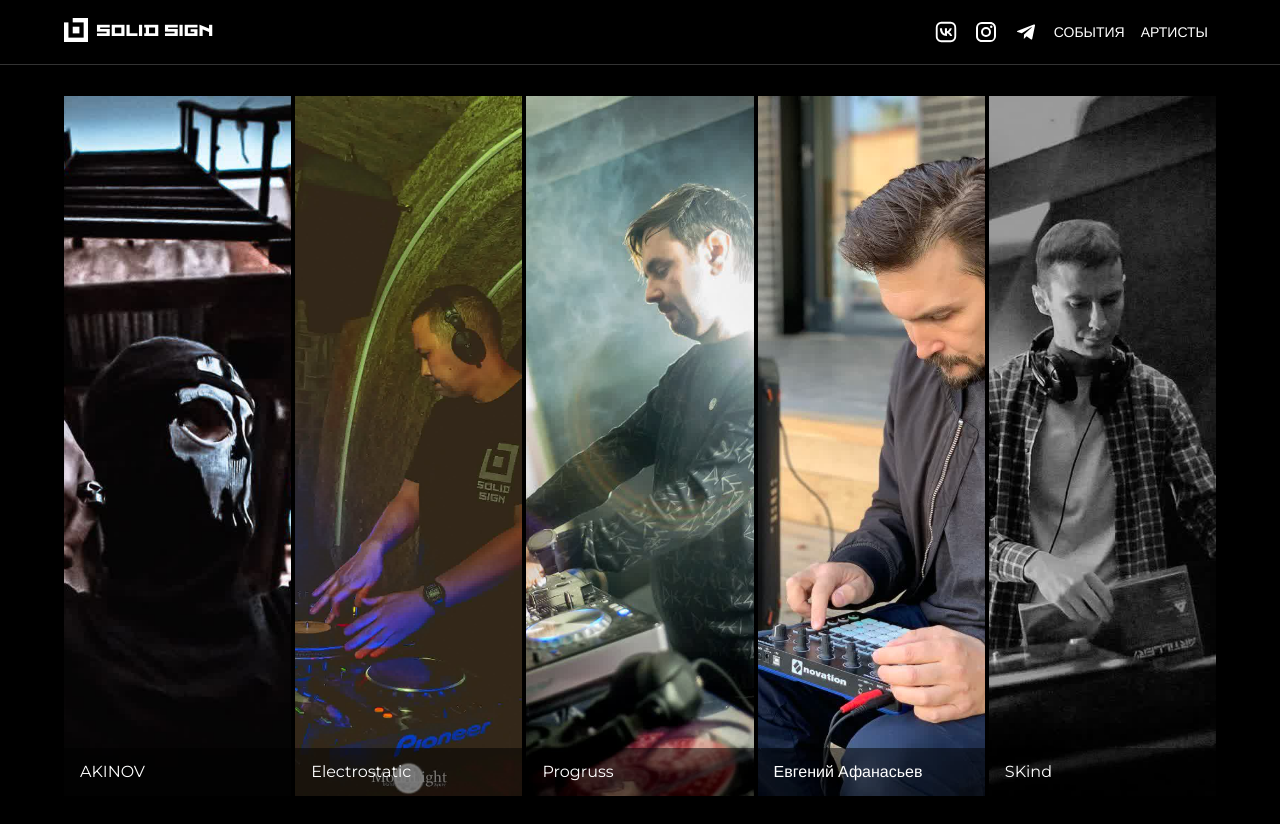
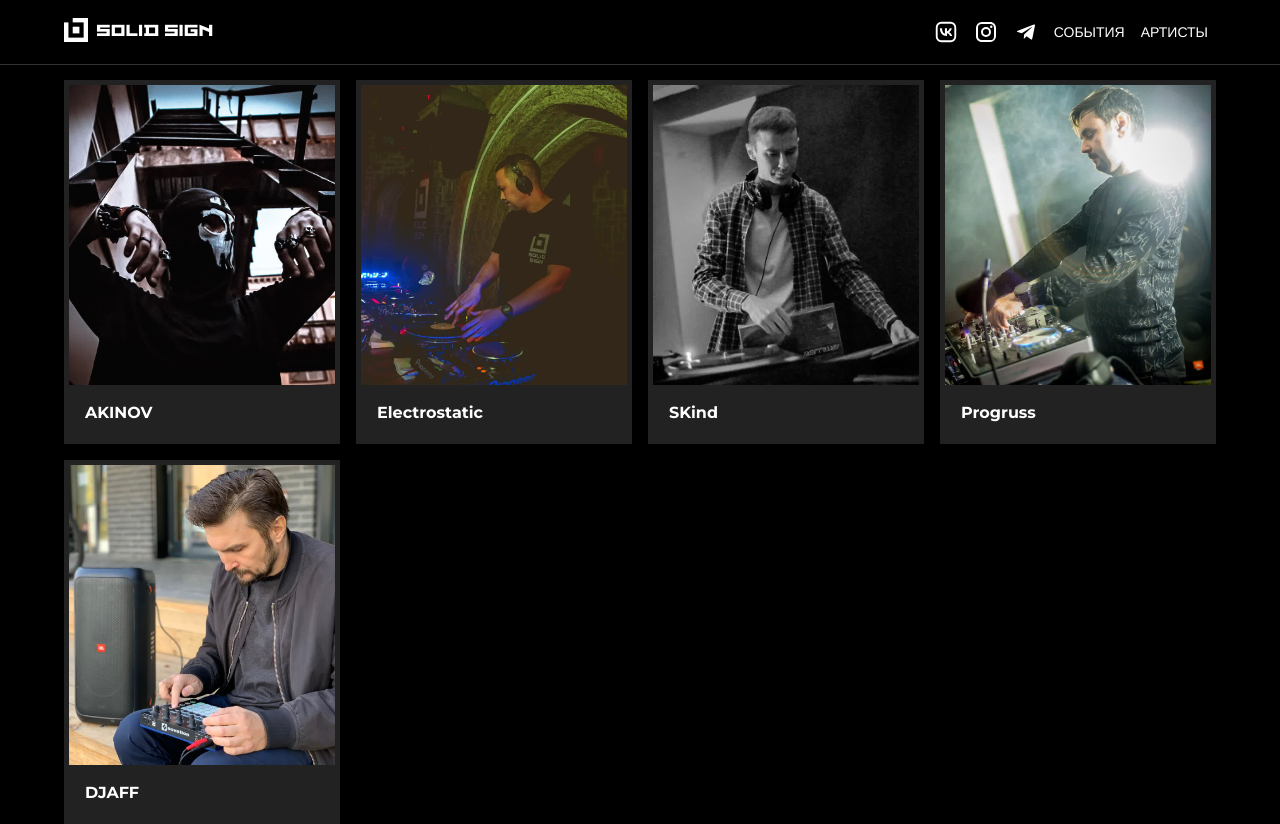
Before and after one commit to solidsignparty/solidsignparty, a Next.js app: page /artists in a window 1280 px wide. Built offline with nearby package versions, Linux system fonts and the light colour scheme; a web font is replaced by a local one.

Commit message:
improved artists page

```diff
--- /dev/null
+++ b/src/components/ArtistCard.jsx
@@ -0,0 +1,24 @@
+import Card from '@mui/material/Card';
+import CardContent from '@mui/material/CardContent';
+import CardMedia from '@mui/material/CardMedia';
+import Typography from '@mui/material/Typography';
+
+
+const ArtistCard = ({ img, title }) => {
+  return (
+    <Card>
+      <CardMedia
+        sx={{ height: 300 }}
+        image={img}
+        title={title}
+      />
+      <CardContent sx={{ mb: '-10px' }} >
+        <Typography noWrap color="white">
+          <b>{title}</b>
+        </Typography>
+      </CardContent>
+    </Card>
+  );
+};
+
+export default ArtistCard;
--- a/src/hooks.js
+++ b/src/hooks.js
@@ -1,4 +1,7 @@
 import { useState, useEffect } from 'react';
+import useMediaQuery from '@mui/material/useMediaQuery';
+import { useTheme } from '@mui/material/styles';
+
 
 export const withOS = () => {
   const [osName, setOsName] = useState();
@@ -13,3 +16,15 @@ export const withOS = () => {
   });
   return osName;
 };
+
+export const withMaxWidth = () => {
+  const theme = useTheme();
+  const upSm = useMediaQuery(theme.breakpoints.up('sm'));
+  const upMd = useMediaQuery(theme.breakpoints.up('md'));
+  const upLg = useMediaQuery(theme.breakpoints.up('lg'));
+  let maxWidth = "sm";
+  if (upSm) { maxWidth = "sm" };
+  if (upMd) { maxWidth = "md" };
+  if (upLg) { maxWidth = "lg" };
+  return maxWidth;
+}
--- a/src/pages/_app.jsx
+++ b/src/pages/_app.jsx
@@ -46,7 +46,25 @@ const theme = createTheme({
       'Arial',
       'sans-serif',
     ].join(',')
-  }
+  },
+  components: {
+    MuiCard: {
+      styleOverrides: {
+        root: {
+          border: '5px solid #222',
+          borderRadius: 0,
+        },
+      },
+    },
+    MuiCardContent: {
+      styleOverrides: {
+        root: {
+          background: '#222',
+          borderRadius: 0,
+        },
+      },
+    },
+  },
 });
 
 export default function MyApp({ Component, pageProps }) {
--- a/src/pages/artists.jsx
+++ b/src/pages/artists.jsx
@@ -1,88 +1,51 @@
-import ImageList from '@mui/material/ImageList';
-import ImageListItem from '@mui/material/ImageListItem';
-import ImageListItemBar from '@mui/material/ImageListItemBar';
-import useMediaQuery from '@mui/material/useMediaQuery';
-import { useTheme } from '@mui/material/styles';
+import PageWithMenu from '../components/PageWithMenu';
+import Grid from '@mui/material/Grid';
+import { withMaxWidth } from '../hooks';
+import ArtistCard from '../components/ArtistCard';
 
-import PageWithMenu from '../components/PageWithMenu';
 import akinov from '../public/images/akinov.jpg';
 import afanasiev from '../public/images/afanasiev.jpeg';
 import skind from '../public/images/skind.jpeg';
 import electrostatic from '../public/images/electrostatic.jpeg';
 import progruss from '../public/images/progruss.jpeg';
 
-ImageList
 
+const Products = () => {
+  const maxWidth = withMaxWidth();
+  return (
+    <PageWithMenu maxWidth={maxWidth} >
+      <Grid container spacing={2}>
+        {itemData.map((item) => (
+          <Grid item xs={12} sm={6} md={4} lg={3}>
+            <ArtistCard title={item.title} img={item.img} />
+          </Grid>
+        ))}
+      </Grid>
+    </PageWithMenu>
+  );
+}
 
-const artists = [
+const itemData = [
   {
-    name: "AKINOV",
-    src: akinov.src,
+    img: akinov.src,
+    title: 'AKINOV',
   },
   {
-    name: "Electrostatic",
-    src: electrostatic.src,
+    img: electrostatic.src,
+    title: 'Electrostatic',
   },
   {
-    name: "Progruss",
-    src: progruss.src,
+    img: skind.src,
+    title: 'SKind',
   },
   {
-    name: "Евгений Афанасьев",
-    src: afanasiev.src,
+    img: progruss.src,
+    title: 'Progruss',
   },
   {
-    name: "SKind",
-    src: skind.src,
+    img: afanasiev.src,
+    title: 'DJAFF',
   },
 ];
 
-
-function srcset(image, size, rows = 1, cols = 1) {
-  return {
-    src: `${image}?w=${size * cols}&h=${size * rows}&fit=crop&auto=format`,
-    srcSet: `${image}?w=${size * cols}&h=${
-      size * rows
-    }&fit=crop&auto=format&dpr=2 2x`,
-  };
-}
-
-
-export default () => {
-  const theme = useTheme();
-  const upSm = useMediaQuery(theme.breakpoints.up('sm'));
-  const upMd = useMediaQuery(theme.breakpoints.up('md'));
-  const upLg = useMediaQuery(theme.breakpoints.up('lg'));
-  let cols = 1;
-  let width = '100%';
-  let maxWidth = "sm";
-  const rowHeight = {};
-  if (upSm) { cols = 2; width = 600 - 48; maxWidth = "sm", rowHeight.rowHeight = 700; };
-  if (upMd) { cols = 5; width = 900 - 48; maxWidth = "md", rowHeight.rowHeight = 700; };
-  if (upLg) { cols = 5; width = 1200 - 48; maxWidth = "lg", rowHeight.rowHeight = 700; };
-  return (
-    <PageWithMenu maxWidth={maxWidth}>
-      <ImageList
-        ariant="quilted"
-        cols={cols}
-        sx={{ width }}
-        {...rowHeight}
-      >
-        {artists.map((item) => (
-          <ImageListItem key={item.src}>
-            <img
-              {...srcset(item.src, 100, 2, 1)}
-              alt={item.name}
-              loading="lazy"
-            />
-            <ImageListItemBar
-              sx={{ color: 'white' }}
-              title={item.name}
-              position="bottom"
-            />
-          </ImageListItem>
-        ))}
-      </ImageList>
-    </PageWithMenu>
-  );
-}
+export default Products;
```
